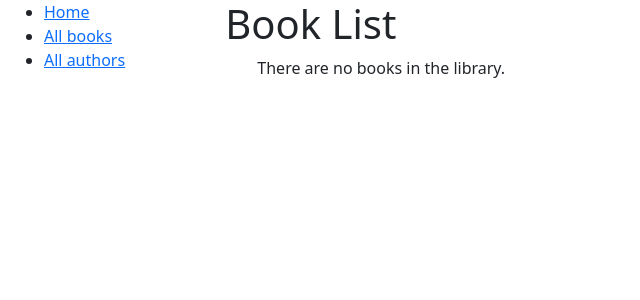
After one commit to Weapon-X6/Dibliothek, a Django app: page /catalog/books/ in a window 1280 px wide. The commit adds this page. Shown: the top 300 px of the page, without its empty margins (0-640 px from the left). Run offline with Django 5.2, Linux system fonts and the light colour scheme; data that the repository does not hold is empty.

Commit message:
Add book list view

```diff
--- a/catalog/templates/base_generic.html
+++ b/catalog/templates/base_generic.html
@@ -21,7 +21,7 @@
           {% block sidebar %}
             <ul class="sidebar-nav">
               <li><a href="{% url 'index' %}">Home</a></li>
-              <li><a href="">All books</a></li>
+              <li><a href="{% url 'books' %}">All books</a></li>
               <li><a href="">All authors</a></li>
             </ul>
           {% endblock %}
--- /dev/null
+++ b/catalog/templates/catalog/book_list.html
@@ -0,0 +1,17 @@
+{% extends "base_generic.html" %}
+
+{% block content %}
+
+  <h1>Book List</h1>
+  <ul>
+    {% for book in book_list %}
+      <li>
+        {% comment %} <a href="{{ book.get_absolute_url }}">{{ book.title }}</a>{% endcomment %}
+        ({{book.author}})
+      </li>
+    {% empty %}
+      <p>There are no books in the library.</p>
+    {% endfor %}
+  </ul>
+
+{% endblock %}
--- a/catalog/urls.py
+++ b/catalog/urls.py
@@ -4,4 +4,5 @@ from . import views
 
 urlpatterns = [
     path("", views.index, name="index"),
+    path("books/", views.BookListView.as_view(), name="books"),
 ]
--- a/catalog/views.py
+++ b/catalog/views.py
@@ -1,4 +1,5 @@
 from django.shortcuts import render
+from django.views import generic
 
 from .models import Author, Book, BookInstance, Genre
 
@@ -28,3 +29,7 @@ def index(request):
     }
 
     return render(request, "index.html", context=context)
+
+
+class BookListView(generic.ListView):
+    model = Book
```
